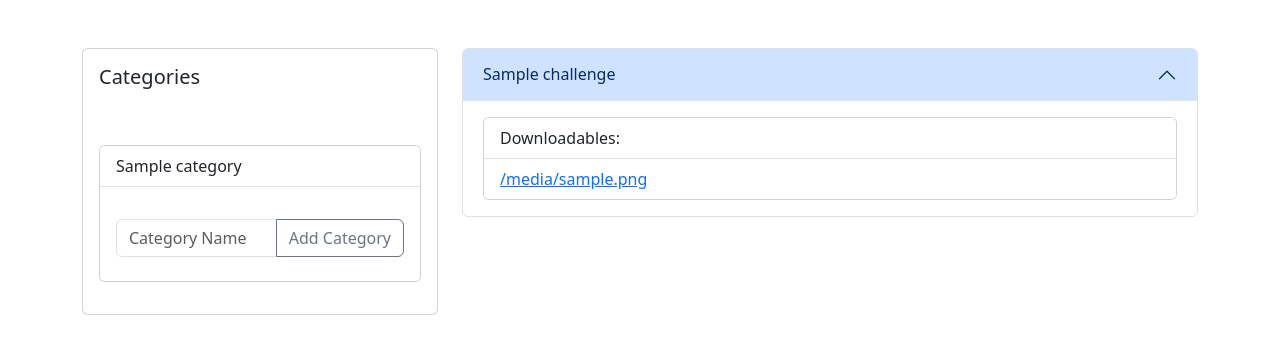
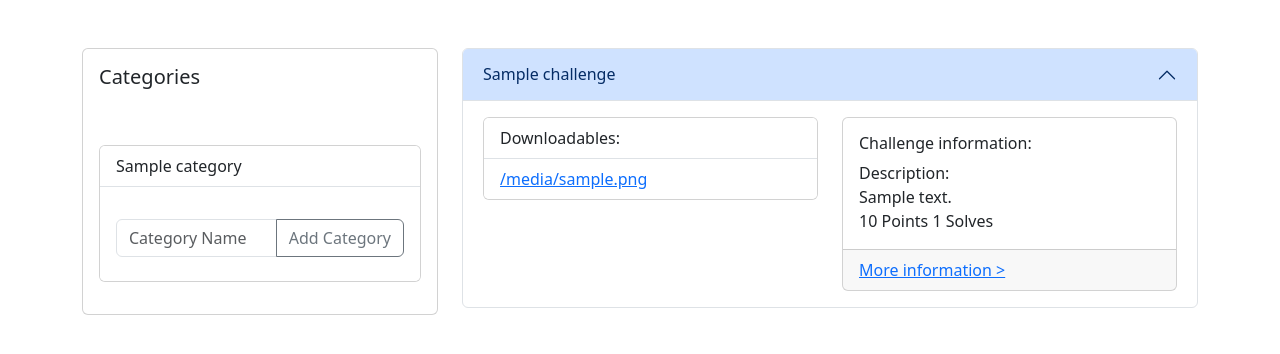
Before and after one commit to Minejerik/ctf_website, a Python web app: template templates/admin/challenges.html in a window 1280 px wide, after a click that opens the changed part. Shown: the part 56-410 px from the top of the page. Run offline with Jinja, Linux system fonts and the light colour scheme; the template is opened without the code that fills it: most values are stand-ins (such as "Sample title", 1, 10 or a date in 2020).

Commit message:
Working on more information for admin challenges page, working on enabling/disabling challenges and challenge specific page

```diff
--- a/templates/admin/challenges.html
+++ b/templates/admin/challenges.html
@@ -54,7 +54,21 @@ Admin Challenges
                                                 {% endfor %}
                                             </ul>
                                         </div>
-
+                                    </div>
+                                    <div class="col">
+                                        <div class="card">
+                                            <div class="card-body">
+                                                <h6 class="card-title">Challenge information:</h6>
+                                                <p class="card-text">
+                                                    Description: <br>
+                                                    {{challenge.desc}}<br>
+                                                    {{challenge.points}} Points {{challenge.solve_count}} Solves
+                                                </p>
+                                            </div>
+                                            <div class="card-footer text-body-secondary">
+                                                <a href="/admin/challenge/{{challenge.id}}">More information ></a>
+                                            </div>
+                                        </div>
                                     </div>
 
                                 </div>
```
